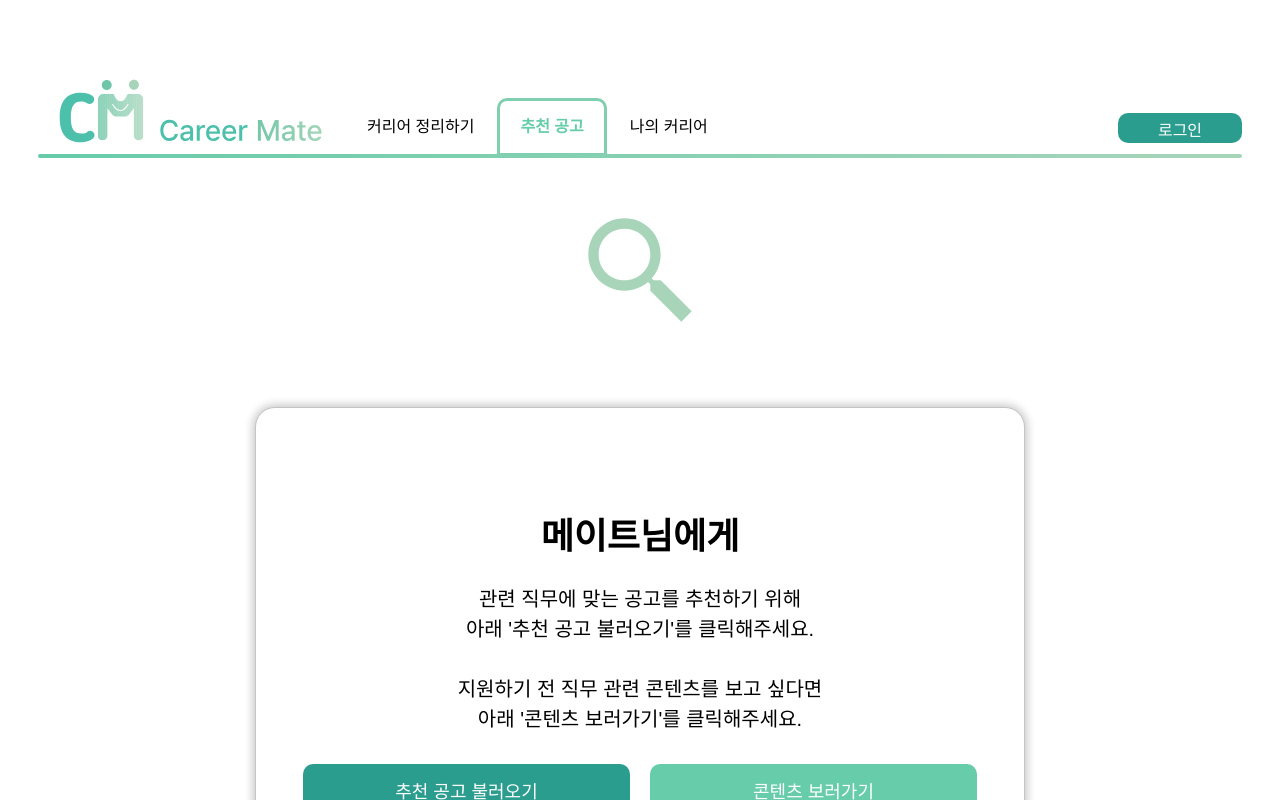
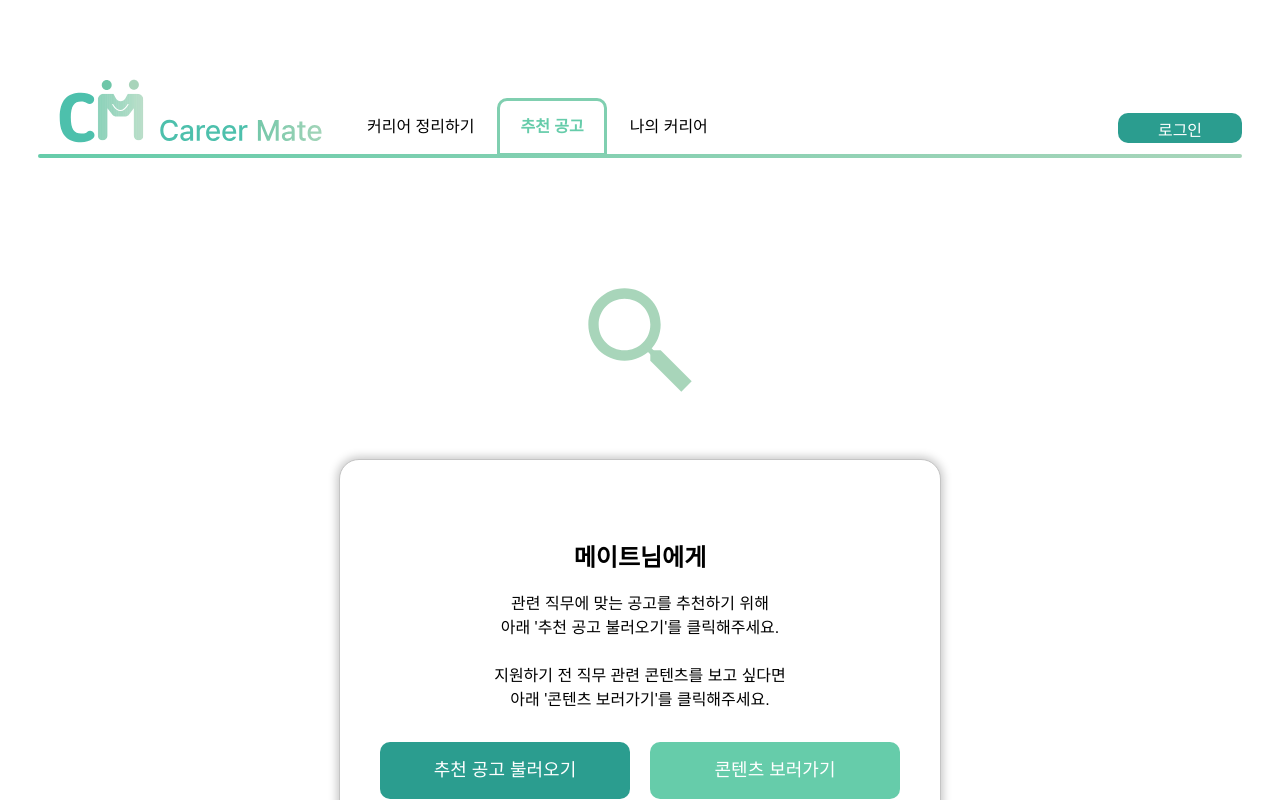
Before and after one commit to Career-Mate/Web, a React (Vite) app: page /recommend in a window 1280 px wide. Shown: the top 800 px of the page. Built offline with nearby package versions, Linux system fonts and the light colour scheme; no server answers; a web font is replaced by a local one.

Commit message:
style: infoContainer 웹 스타일 변경 적용

```diff
--- a/src/components/common/InfoContainer/styled/styled.js
+++ b/src/components/common/InfoContainer/styled/styled.js
@@ -14,7 +14,7 @@ export const InfoContainer = styled.div`
     align-items: center;
     justify-content: center;
     overflow: visible;
-    margin-top: ${(props) => `calc(${props.$top} * 0.8)`};
+    margin-top: ${(props) => `calc(${props.$top} * 0.5)`};
     margin-bottom: ${(props) => `calc(${props.$top} * 0.7)`};
     position: relative;
 `;
--- a/src/pages/Career/CareerMainPage/styled/styled.js
+++ b/src/pages/Career/CareerMainPage/styled/styled.js
@@ -5,9 +5,13 @@ export const CareerMainPageWrapper = styled.div`
     flex-direction: column;
     align-items: flex-start;
     justify-content: flex-start;
-    padding: 32px 16px;
+    padding: 100px 16px;
     background-color: white;
     position: relative;
+
+    @media (max-width: 431px) {
+        padding: 50px;
+    }
 `;
 
 export const fileIcon = styled.div`
--- a/src/pages/Career/CareerSavePage/styled/styled.js
+++ b/src/pages/Career/CareerSavePage/styled/styled.js
@@ -6,4 +6,5 @@ export const CareerSavePageWrapper = styled.div`
     align-items: flex-start;
     justify-content: flex-start;
     background-color: white;
+    padding-top: 50px;
 `;
--- a/src/pages/Recommend/RecommnedMainPage/RecommendMainPage.jsx
+++ b/src/pages/Recommend/RecommnedMainPage/RecommendMainPage.jsx
@@ -37,8 +37,8 @@ const RecommendMainPage = () => {
     const containerStyle = useMemo(() => {
         if (isMobileScreen) {
             return {
-                width: '280px',
-                height: '300px',
+                width: '260px',
+                height: '280px',
                 mainFontSize: '18px',
                 detailFontSize: '10px',
                 buttonWidth: '213px',
@@ -47,7 +47,7 @@ const RecommendMainPage = () => {
             };
         } else if (isTabletScreen) {
             return {
-                width: '574px',
+                width: '556px',
                 height: '411px',
                 mainFontSize: '30px',
                 detailFontSize: '18px',
@@ -57,11 +57,11 @@ const RecommendMainPage = () => {
             };
         } else {
             return {
-                width: '768px',
-                height: '486px',
-                mainFontSize: '36px',
-                detailFontSize: '20px',
-                buttonWidth: '327px',
+                width: '600px',
+                height: '400px',
+                mainFontSize: '24px',
+                detailFontSize: '16px',
+                buttonWidth: '250px',
                 buttonHeight: '57px',
                 buttonFontSize: '18px',
             };
--- a/src/pages/Recommend/RecommnedMainPage/styled/styled.js
+++ b/src/pages/Recommend/RecommnedMainPage/styled/styled.js
@@ -5,8 +5,12 @@ export const PageContainer = styled.div`
     flex-direction: column;
     align-items: flex-start;
     justify-content: flex-start;
-    padding: 30px;
+    padding: 100px 0;
     position: relative;
+
+    @media (max-width: 431px) {
+        padding: 30px;
+    }
 `;
 
 export const SearchIcon = styled.div`
@@ -14,8 +18,9 @@ export const SearchIcon = styled.div`
     img {
         width: 124px;
         height: 124px;
-        left: calc(50% - 91px / 2 + 1px);
+        left: 50%;
         top: 250px;
+        transform: -50%;
     }
 
     @media (max-width: 1024px) {
```
